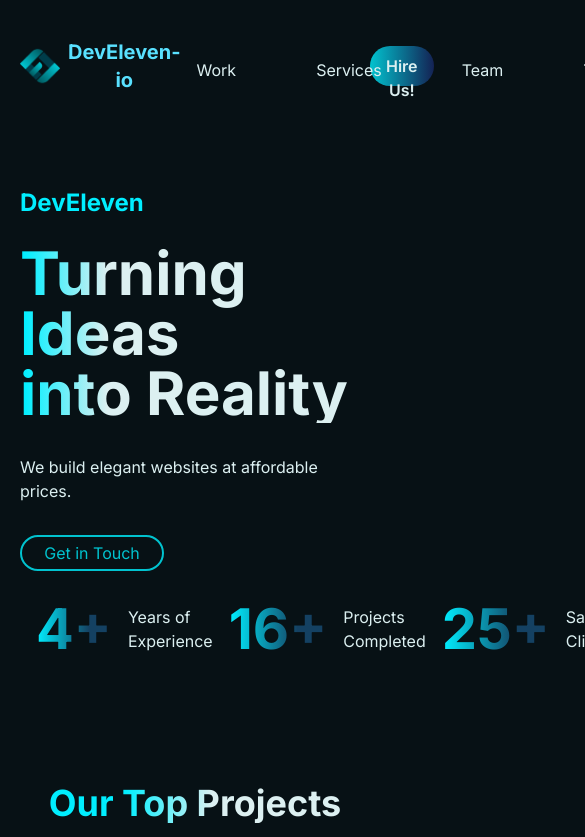
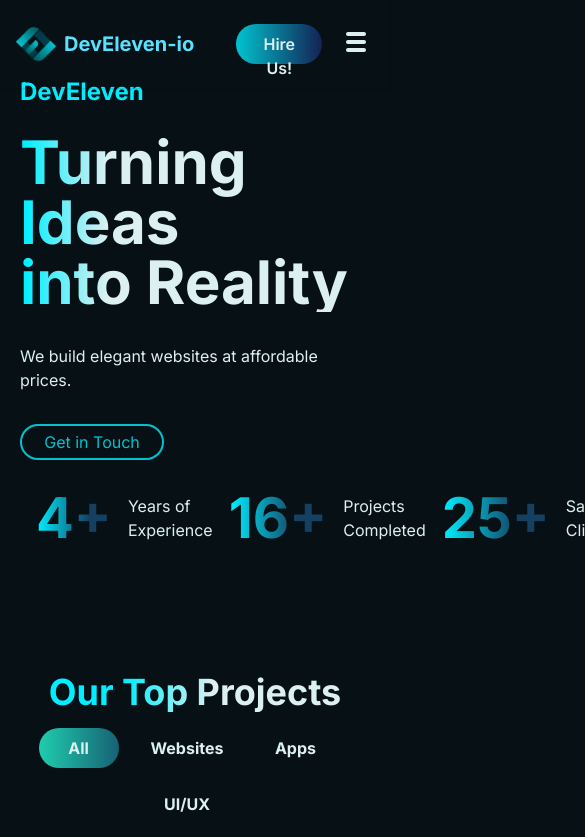
Before and after one commit to DEVELEVEN-io/develeven-io, a Next.js app: page / in a window 390 px wide. Shown: the top 837 px of the page, 585 px wide, since content can reach past the window. Built offline with nearby package versions, Linux system fonts and the light colour scheme.

Commit message:
made navbar responsive

```diff
--- a/components/Footer/Footer.jsx
+++ b/components/Footer/Footer.jsx
@@ -7,7 +7,7 @@ const Footer = () => {
       <div className="flex flex-row flex-wrap items-center justify-center gap-y-6 gap-x-12 bg-white text-center md:justify-between">
         <div className="flex flex-row items-center">
           <Image src={images.logo} alt="logo-ct" className="w-10" />
-          <span class="ml-2 text-highlight font-bold text-xl">DevEleven-io</span>
+          <span className="ml-2 text-highlight font-bold text-xl">DevEleven-io</span>
         </div>
         <ul className="flex flex-wrap items-center gap-y-2 gap-x-8">
           <li>
--- a/components/Header/Header.jsx
+++ b/components/Header/Header.jsx
@@ -2,7 +2,7 @@
 
 const Header = () => {
   return (
-    <header className="container flex flex-col justify-between mx-auto mt-7 w-full">
+    <header className="header container flex flex-col justify-between mx-auto mt-12 w-full">
       <h2 className="text-2xl font-bold text-cyanblue my-2">DevEleven</h2>
       <h1 className="text-6xl font-bold text-gradient my-4">Turning Ideas <br />
       into Reality</h1>
--- a/components/Navbar/Navbar.jsx
+++ b/components/Navbar/Navbar.jsx
@@ -1,11 +1,12 @@
 "use client";
 
+import { useState, useEffect } from 'react';
 import { images } from "../../constants";
 import Image from 'next/image';
-import { Link, Element, Events, animateScroll as scroll, scrollSpy } from 'react-scroll';
-import { useEffect } from 'react';
+import { Link, Events, scrollSpy } from 'react-scroll';
 
 const Navbar = () => {
+  const [isOpen, setIsOpen] = useState(false);
 
   useEffect(() => {
     Events.scrollEvent.register('begin', (to, element) => {
@@ -24,17 +25,20 @@ const Navbar = () => {
     };
   }, []);
 
+  const handleMenuToggle = () => {
+    setIsOpen(!isOpen);
+  };
+
   return (
-    <nav className='navbar' id='navbar'>
+    <nav className={`navbar ${isOpen ? 'open' : ''}`} id='navbar'>
       <div className="container flex justify-between mx-auto text-center items-center">
-
         <div className="navHolder flex py-4">
           <div className='brand-logo flex items-center mr-4'>
             <Image src={images.logo} alt="Logo" width={40} height={40} />
             <span className="ml-2 text-highlight font-bold text-xl">DevEleven-io</span>
           </div>
 
-          <ul className='nav-list flex items-center'>
+          <ul className={`nav-list ${isOpen ? 'open' : ''}`}>
             <li className='nav-link px-4 py-2'>
               <Link to="work" activeClass="active" spy={true} smooth={true} offset={-250} duration={500} className="text-txtdark">Work</Link>
             </li>
@@ -57,7 +61,7 @@ const Navbar = () => {
           Hire Us!
         </button>
 
-        <div className='menuBtn hamburger'>
+        <div className='menuBtn hamburger' onClick={handleMenuToggle}>
           <div className="bar"></div>
           <div className="bar"></div>
           <div className="bar"></div>
--- a/src/app/app.css
+++ b/src/app/app.css
@@ -42,6 +42,11 @@
   position: fixed;
   padding-top: 1rem;
   padding-bottom: 1rem;
+  background: #0e37477c;
+  box-shadow: 0 2px 4px rgba(0, 0, 0, 0.1);
+  -moz-backdrop-filter: blur(5px);
+    -webkit-backdrop-filter: blur(5px);
+    backdrop-filter: blur(5px);
   --tw-shadow: 0 0 10 0px rgba(0,0,0,.1);
   --tw-shadow-colored: 0 0 10 0px var(--tw-shadow-color);
   box-shadow: var(--tw-ring-offset-shadow, 0 0 #0000), var(--tw-ring-shadow, 0 0 #0000), var(--tw-shadow);
@@ -368,3 +373,20 @@ button.active {
 .submit-button:hover {
   /* background: linear-gradient(to right, #1e90ff, #00BFFF); */
 }
+
+
+@media (min-width: 576px) {
+
+}
+
+@media (min-width: 768px) {
+
+}
+
+@media (min-width: 992px) {
+
+}
+
+@media (min-width: 1200px) {
+
+}
--- a/src/app/globals.css
+++ b/src/app/globals.css
@@ -11,4 +11,122 @@
   .hireBtn {
     @apply ml-auto mr-0 bg-gradient-to-r to-cyandark from-cyanmid font-semibold h-10 px-6 rounded-full hover:from-cyandark hover:to-cyanmid;
   }
+
+  /* Global styles */
+  .navbar {
+    @apply flex fixed top-0 left-0 w-full shadow z-50;
+    transition: top 0.3s;
+  }
+
+  .navbar .container {
+    @apply flex justify-between items-center px-4 py-2;
+  }
+
+  .navHolder {
+    @apply flex items-center;
+  }
+
+  .nav-link {
+    @apply px-4 py-2;
+  }
+
+  .hamburger {
+    @apply hidden cursor-pointer;
+  }
+
+  .hamburger .bar {
+    @apply block h-1 w-6 my-1 bg-txtdark;
+  }
+
+  /* Additional custom styles for the open state */
+  .navbar.open .nav-list {
+    @apply flex;
+  }
+
+  @media (max-width: 576px) {
+
+  }
+
+  @media (min-width: 768px) {
+
+  }
+
+  @media (max-width: 992px) {
+    .nav-list {
+      @apply flex-col fixed top-16 left-0 w-full h-[140vh] bg-bglight z-50 hidden;
+    }
+
+    .nav-list.open {
+      @apply flex;
+    }
+
+    .nav-link {
+      @apply justify-center items-center h-16 pr-10;
+      text-align: right !important;
+    }
+
+    .hireBtn {
+      @apply mr-4
+    }
+
+    .nav-link a {
+      @apply text-txtdark mr-10;
+    }
+
+    .hamburger {
+      @apply py-2 px-2 h-8 w-8 box-content cursor-pointer relative;
+    }
+
+    .hamburger .bar {
+      @apply w-full h-1 rounded bg-txtdark;
+    }
+
+    .hamburger .bar:nth-child(1) {
+      @apply top-2 transition-all duration-200;
+    }
+
+    .hamburger .bar:nth-child(2) {
+      @apply top-4 transition-all duration-200;
+    }
+
+    .hamburger .bar:nth-child(3) {
+      @apply top-6 transition-all duration-200;
+    }
+
+    .navbar.open .hamburger .bar:nth-child(1) {
+      @apply top-[50%] translate-y-[0%] rotate-[-45deg] transition duration-200;
+    }
+
+    .navbar.open .hamburger .bar:nth-child(2) {
+      @apply hidden transition duration-200;
+    }
+
+    .navbar.open .hamburger .bar:nth-child(3) {
+      @apply top-[50%] translate-y-[-150%] rotate-[45deg] transition duration-200;
+    }
+
+    .navbar .container {
+      @apply relative;
+    }
+
+    .navbar.open .nav-list {
+      @apply block;
+    }
+
+    .nav-link::after {
+      @apply content-[""] absolute w-full h-2 rounded bottom-2 left-0;
+    }
+
+    .nav-link {
+      @apply my-6 text-txtdark font-medium w-full text-center;
+    }
+
+    .hamburger {
+      @apply block;
+    }
+  }
+
+  @media (min-width: 1200px) {
+
+  }
 }
--- a/src/app/page.js
+++ b/src/app/page.js
@@ -7,7 +7,7 @@ export default function Home() {
   useEffect(() => {
     function stickyNav() {
       var navbar = document.querySelector(".navbar");
-      navbar.classList.toggle("sticky", window.pageYOffset > 0);
+      navbar.classList.toggle("scrolled", window.pageYOffset > 0);
     }
 
     window.addEventListener("scroll", stickyNav);
```
